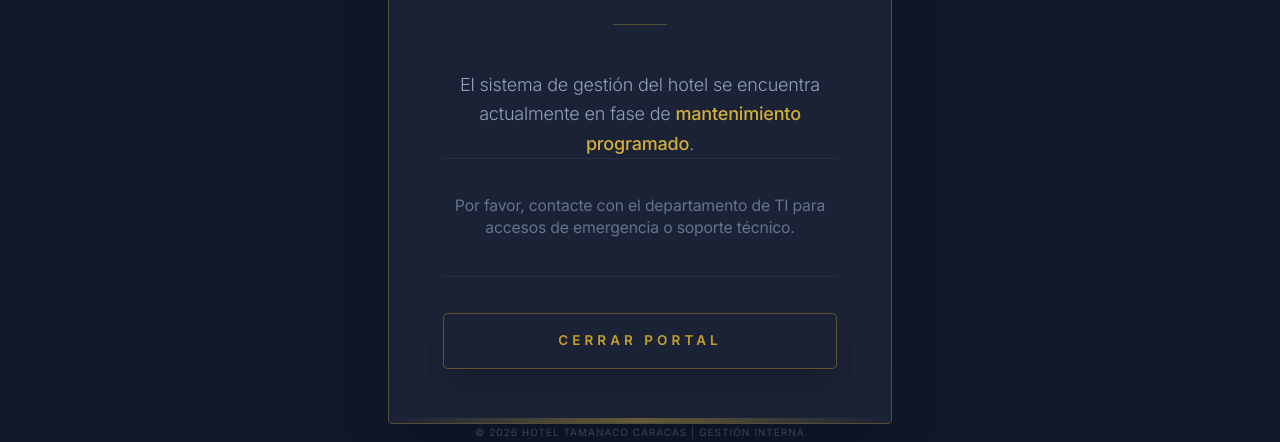
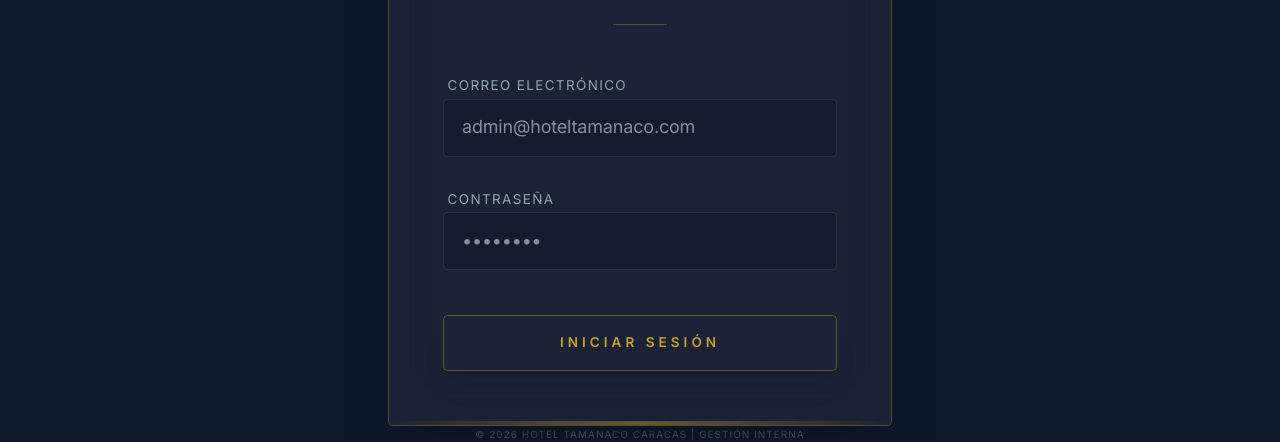
Before and after one commit to AlejandroV69/sistema-satisfaccion-tamanaco, a React (Vite) app in the folder Frontend/: page /login in a window 1280 px wide. Shown: the part 281-723 px from the top of the page. Built offline with nearby package versions, Linux system fonts and the light colour scheme; no server answers; a web font is replaced by a local one.

Commit message:
feat: primer avance en la pestaña login con las credenciales registradas en supabase

```diff
--- a/Frontend/package.json
+++ b/Frontend/package.json
@@ -10,10 +10,11 @@
     "preview": "vite preview"
   },
   "dependencies": {
+    "@supabase/supabase-js": "^2.101.1",
     "lucide-react": "^1.7.0",
     "react": "^19.2.4",
     "react-dom": "^19.2.4",
-    "react-router-dom": "^7.13.2"
+    "react-router-dom": "^7.14.0"
   },
   "devDependencies": {
     "@eslint/js": "^9.39.4",
--- /dev/null
+++ b/Frontend/src/lib/supabaseClient.js
@@ -0,0 +1,10 @@
+import { createClient } from '@supabase/supabase-js';
+
+const supabaseUrl = import.meta.env.VITE_SUPABASE_URL;
+const supabaseAnonKey = import.meta.env.VITE_SUPABASE_ANON_KEY;
+
+if (!supabaseUrl || !supabaseAnonKey) {
+  console.error("Supabase URL and Anon Key are required. Check your .env file.");
+}
+
+export const supabase = createClient(supabaseUrl, supabaseAnonKey);
--- a/Frontend/src/pages/Dashboard.jsx
+++ b/Frontend/src/pages/Dashboard.jsx
@@ -3,12 +3,9 @@ const Dashboard = () => {
     <div className="flex flex-col items-center justify-center min-h-[60vh] text-center p-4">
       <h1 className="text-5xl font-serif text-slate-800 mb-4">Bienvenido al Hotel Tamanaco</h1>
       <p className="text-xl text-slate-500 max-w-2xl">
-        Su opinión es fundamental para mantener nuestra excelencia.
-        Por favor, tómese un momento para completar nuestra encuesta de satisfacción.
+        Actualmente nos encontramos trabajando en la página web del hotel,
+        disculpe las molestias.
       </p>
-      <button className="mt-8 bg-amber-600 text-white px-8 py-3 rounded-full font-bold hover:bg-amber-700 transition-all shadow-lg">
-        Empezar Encuesta
-      </button>
     </div>
   );
 };
--- a/Frontend/src/pages/Login.jsx
+++ b/Frontend/src/pages/Login.jsx
@@ -1,4 +1,31 @@
+import { useState } from 'react';
+import { useNavigate } from 'react-router-dom';
+import { supabase } from '../lib/supabaseClient';
+
 const Login = () => {
+  const [email, setEmail] = useState('');
+  const [password, setPassword] = useState('');
+  const [loading, setLoading] = useState(false);
+  const [error, setError] = useState(null);
+  const navigate = useNavigate();
+
+  const handleLogin = async (e) => {
+    e.preventDefault();
+    setLoading(true);
+    setError(null);
+
+    const { data, error } = await supabase.auth.signInWithPassword({
+      email,
+      password,
+    });
+
+    if (error) {
+      setError(error.message);
+      setLoading(false);
+    } else {
+      navigate('/dashboard');
+    }
+  };
   return (
     <div className="min-h-screen bg-slate-900 pt-32 pb-20 px-6 flex flex-col items-center justify-center">
       <div className="max-w-md w-full bg-white/5 backdrop-blur-xl border border-[#D4AF37]/30 p-12 rounded-sm shadow-2xl relative overflow-hidden group">
@@ -11,21 +38,47 @@ const Login = () => {
 
           <div className="h-px w-12 bg-[#D4AF37]/30 mx-auto mb-10"></div>
 
-          <div className="space-y-8 text-center">
-            <p className="text-slate-400 font-light leading-relaxed">
-              El sistema de gestión del hotel se encuentra actualmente en fase de <span className="text-[#D4AF37] font-medium">mantenimiento programado</span>.
-            </p>
+          <form onSubmit={handleLogin} className="space-y-6 text-left">
+            {error && (
+              <div className="bg-red-500/10 border border-red-500/50 p-3 rounded-sm text-center">
+                <p className="text-red-400 text-sm text-center">{error}</p>
+              </div>
+            )}
 
-            <div className="py-8 border-y border-white/5">
-               <p className="text-slate-500 italic text-sm">
-                 Por favor, contacte con el departamento de TI para accesos de emergencia o soporte técnico.
-               </p>
+            <div className="space-y-2">
+              <label className="text-slate-400 text-xs uppercase tracking-widest pl-1">Correo Electrónico</label>
+              <input
+                type="email"
+                value={email}
+                onChange={(e) => setEmail(e.target.value)}
+                required
+                className="w-full bg-slate-900/50 border border-white/10 focus:border-[#D4AF37]/60 text-white px-4 py-3 rounded-sm outline-none transition-colors"
+                placeholder="admin@hoteltamanaco.com"
+              />
             </div>
 
-            <button className="w-full bg-transparent border border-[#C5A02D]/40 hover:bg-[#C5A02D] text-[#C5A02D] hover:text-white px-8 py-4 text-xs uppercase tracking-[0.3em] transition-all rounded-sm font-bold shadow-xl">
-              Cerrar Portal
-            </button>
-          </div>
+            <div className="space-y-2">
+              <label className="text-slate-400 text-xs uppercase tracking-widest pl-1">Contraseña</label>
+              <input
+                type="password"
+                value={password}
+                onChange={(e) => setPassword(e.target.value)}
+                required
+                className="w-full bg-slate-900/50 border border-white/10 focus:border-[#D4AF37]/60 text-white px-4 py-3 rounded-sm outline-none transition-colors"
+                placeholder="••••••••"
+              />
+            </div>
+
+            <div className="pt-4">
+              <button
+                type="submit"
+                disabled={loading}
+                className="w-full bg-transparent border border-[#C5A02D]/40 hover:bg-[#C5A02D] disabled:hover:bg-transparent disabled:hover:text-[#C5A02D] text-[#C5A02D] hover:text-white px-8 py-4 text-xs uppercase tracking-[0.3em] transition-all rounded-sm font-bold shadow-xl disabled:opacity-50 disabled:cursor-not-allowed"
+              >
+                {loading ? 'Autenticando...' : 'Iniciar Sesión'}
+              </button>
+            </div>
+          </form>
         </div>
 
         {/* Subtle bottom detail */}
```
Also changed, not shown: 2 other files (tests, documents, lock files or other folders).
